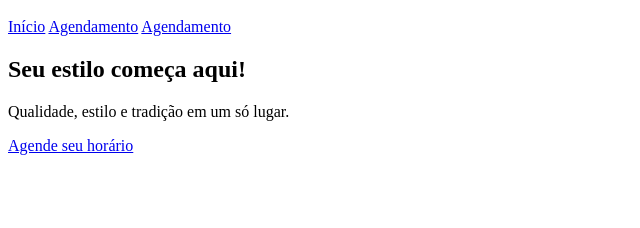
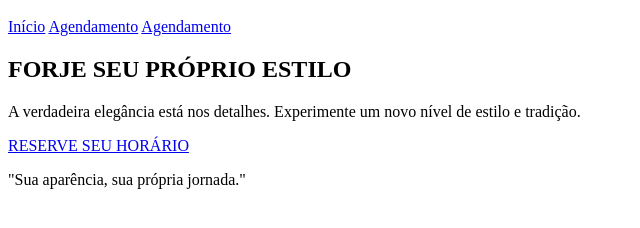
Before and after one commit to bruhqxx/barbearia-style, a plain HTML site: page index.html in a window 1280 px wide. Shown: the part 48-276 px from the top of the page, without its empty margins (0-640 px from the left). Drawn offline with Linux system fonts and the light colour scheme.

Commit message:
Update main content and heading in index.html

```diff
--- a/index.html
+++ b/index.html
@@ -13,10 +13,23 @@
   </header>
 
   <main>
-    <h2>Seu estilo começa aqui!</h2>
-    <p>Qualidade, estilo e tradição em um só lugar.</p>
 
-    <a href="agendamento.html">Agende seu horário</a>
+<main>
+    <h2>FORJE SEU PRÓPRIO ESTILO</h2>
+
+    <p>
+        A verdadeira elegância está nos detalhes.
+        Experimente um novo nível de estilo e tradição.
+    </p>
+
+    <a href="agendamento.html">
+        RESERVE SEU HORÁRIO
+    </a>
+
+    <p class="frase">
+        "Sua aparência, sua própria jornada."
+    </p>
+</main>
 
   </main>
 </body>
```
